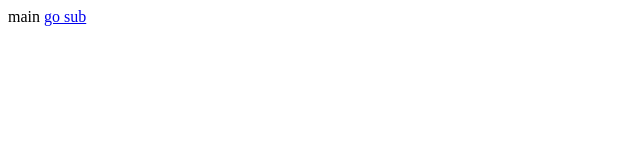
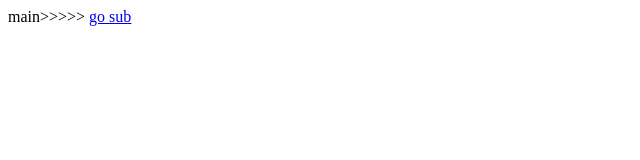
Before and after one commit to ododog12/111, a plain HTML site: page index.html in a window 1280 px wide. Shown: the whole page, without its empty margins (0-640 px from the left). Drawn offline with Linux system fonts and the light colour scheme.

Commit message:
[modify] 좀 다름

```diff
--- a/index.html
+++ b/index.html
@@ -5,7 +5,7 @@
     <title>Title</title>
 </head>
 <body>
-main
+main>>>>>
 <a href="sub.html">go sub</a>
 </body>
 </html>
```
